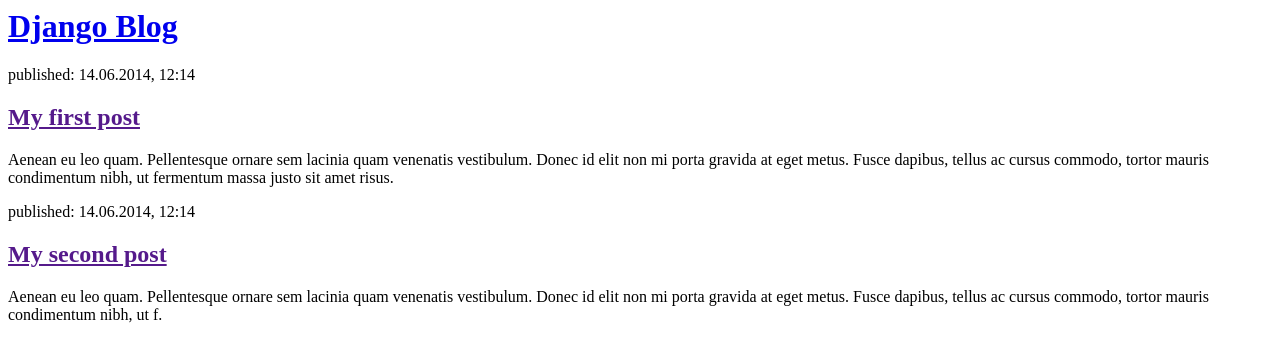
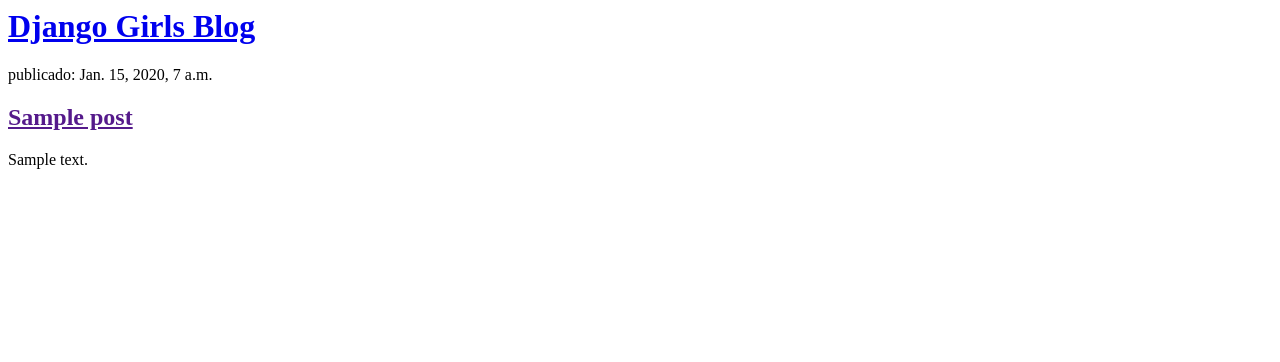
Before and after one commit to matizaidan/my-first-blog, a Django app: page / in a window 1280 px wide. Shown: the top 362 px of the page. Run offline with Django 3.2, Linux system fonts and the light colour scheme; tables that the repository leaves empty hold one stand-in row (values such as "Sample post").

Commit message:
Planillas

```diff
--- a/blog/templates/blog/post_list.html
+++ b/blog/templates/blog/post_list.html
@@ -4,19 +4,15 @@
     </head>
     <body>
         <div>
-            <h1><a href="/">Django Blog</a></h1>
+            <h1><a href="/">Django Girls Blog</a></h1>
         </div>
 
-        <div>
-            <p>published: 14.06.2014, 12:14</p>
-            <h2><a href="">My first post</a></h2>
-            <p>Aenean eu leo quam. Pellentesque ornare sem lacinia quam venenatis vestibulum. Donec id elit non mi porta gravida at eget metus. Fusce dapibus, tellus ac cursus commodo, tortor mauris condimentum nibh, ut fermentum massa justo sit amet risus.</p>
-        </div>
-
-        <div>
-            <p>published: 14.06.2014, 12:14</p>
-            <h2><a href="">My second post</a></h2>
-            <p>Aenean eu leo quam. Pellentesque ornare sem lacinia quam venenatis vestibulum. Donec id elit non mi porta gravida at eget metus. Fusce dapibus, tellus ac cursus commodo, tortor mauris condimentum nibh, ut f.</p>
-        </div>
+        {% for post in posts %}
+            <div>
+                <p> publicado: {{ post.published_date }}</p>
+                <h2><a href="">{{ post.title }}</a></h2>
+                <p>{{ post.text|linebreaksbr }}</p>
+            </div>
+        {% endfor %}
     </body>
 </html>
--- a/blog/views.py
+++ b/blog/views.py
@@ -1,4 +1,20 @@
-from django.shortcuts import render
+from django.shortcuts import render  # Importa la función render para renderizar las plantillas
+from .models import Post  # Importa el modelo Post del archivo models.py en el mismo directorio
+from django.utils import timezone  # Importa la función timezone para trabajar con fechas y horas
 
 def post_list(request):
     return render(request, 'blog/post_list.html', {})
+
+
+
+
+
+#"Renderizar" en el contexto de desarrollo web significa tomar una plantilla (que es básicamente un archivo HTML con marcadores especiales para insertar datos dinámicos) y procesarla para producir un resultado final que se puede enviar al navegador web para ser mostrado al usuario. En el caso de Django, la función render toma una solicitud del usuario, una plantilla y un diccionario de datos (opcional) y devuelve una respuesta HTTP que contiene el resultado de procesar la plantilla con los datos proporcionados. Entonces, en el código que mencionaste, render se utiliza para crear la respuesta que mostrará los posts recuperados en la plantilla blog/post_list.html.
+
+def post_list(request):
+    # Recupera todos los posts cuya fecha de publicación es anterior o igual a la fecha y hora actuales
+    # y los ordena por fecha de publicación en orden ascendente
+    posts = Post.objects.filter(published_date__lte=timezone.now()).order_by('published_date')
+    # Renderiza la plantilla 'blog/post_list.html' con los posts recuperados
+    # Además, pasa un diccionario como contexto con la clave 'posts' que contiene los posts recuperados
+    return render(request, 'blog/post_list.html', {'posts': posts})
```
